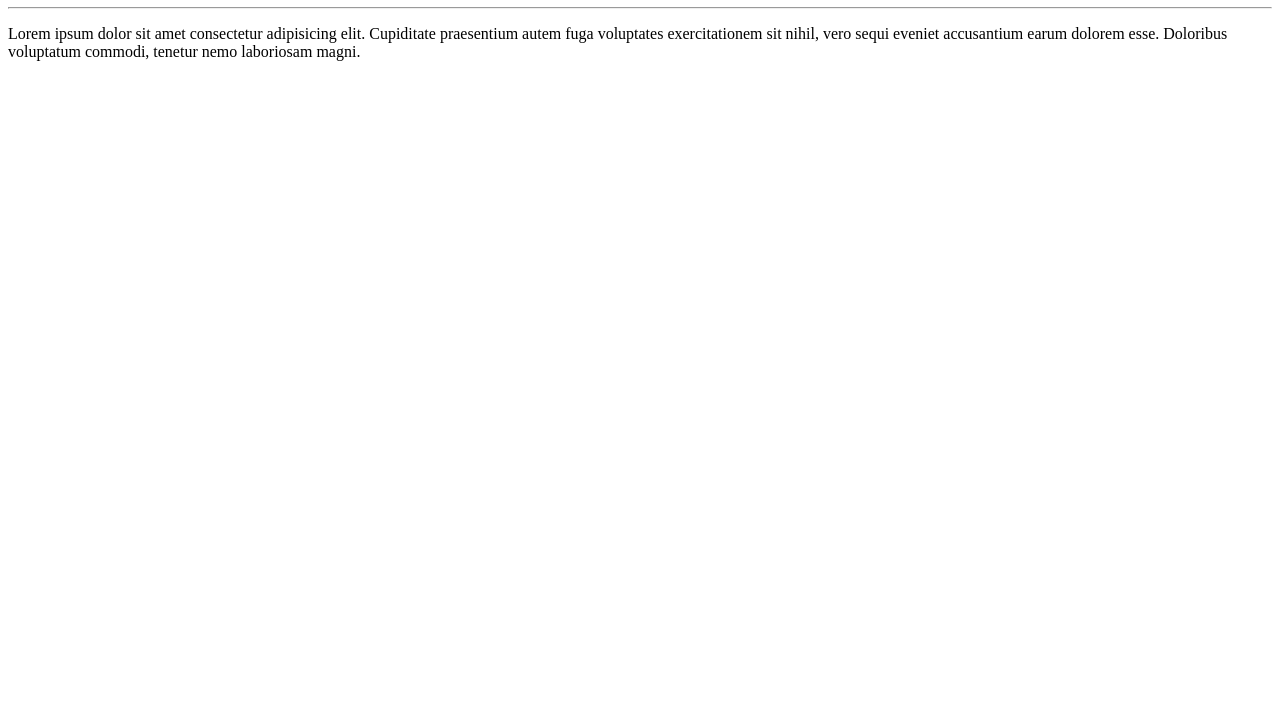
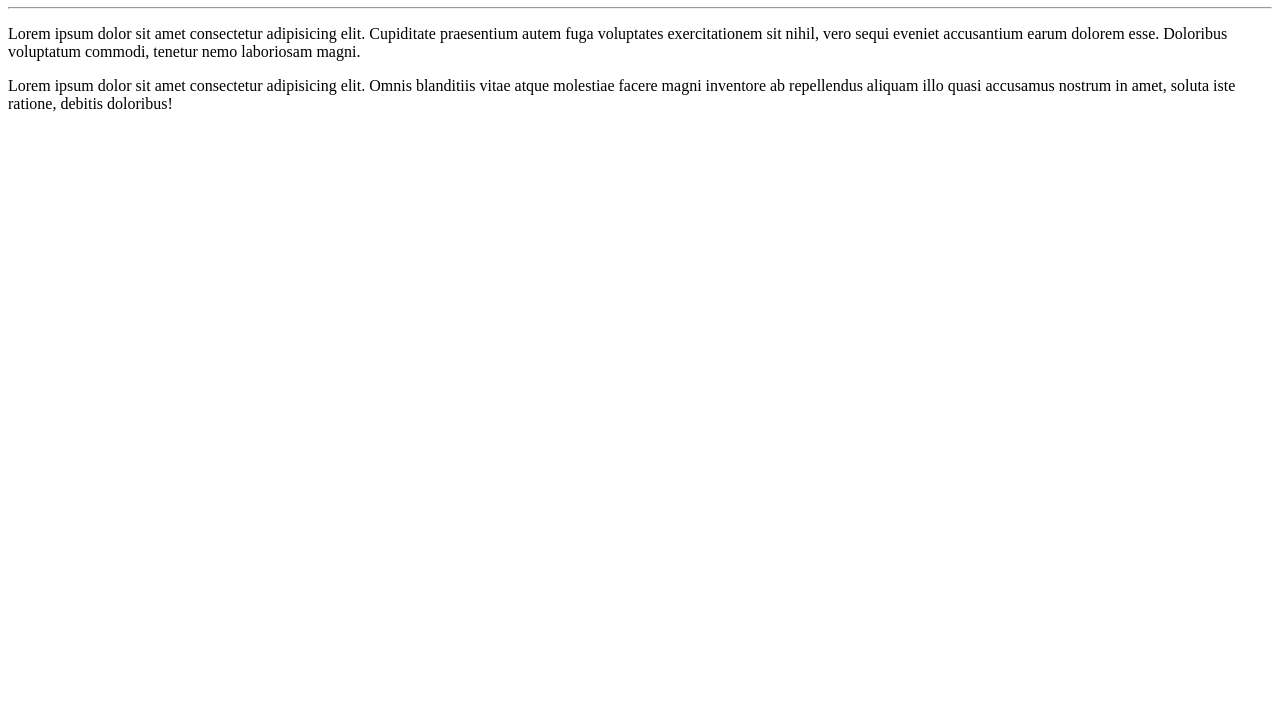
Before and after one commit to cecyliaf/Ola-Mundo, a plain HTML site: page site-exemplo/index.html in a window 1280 px wide. Shown: the part 73-800 px from the top of the page. Drawn offline with Linux system fonts and the light colour scheme.

Commit message:
Adicionei um parágrafo

```diff
--- a/site-exemplo/index.html
+++ b/site-exemplo/index.html
@@ -10,5 +10,6 @@
      <h1>Olá, Mundo!</h1>
      <hr>
      <p>Lorem ipsum dolor sit amet consectetur adipisicing elit. Cupiditate praesentium autem fuga voluptates exercitationem sit nihil, vero sequi eveniet accusantium earum dolorem esse. Doloribus voluptatum commodi, tenetur nemo laboriosam magni.</p>
+     <p>Lorem ipsum dolor sit amet consectetur adipisicing elit. Omnis blanditiis vitae atque molestiae facere magni inventore ab repellendus aliquam illo quasi accusamus nostrum in amet, soluta iste ratione, debitis doloribus!</p>
 </body>
 </html>
```
